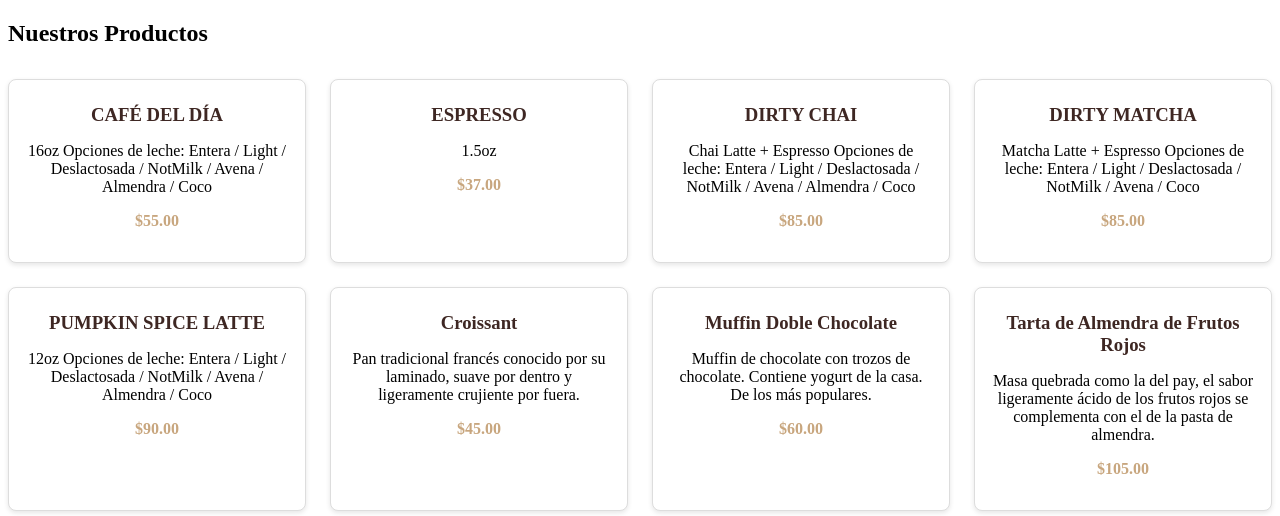
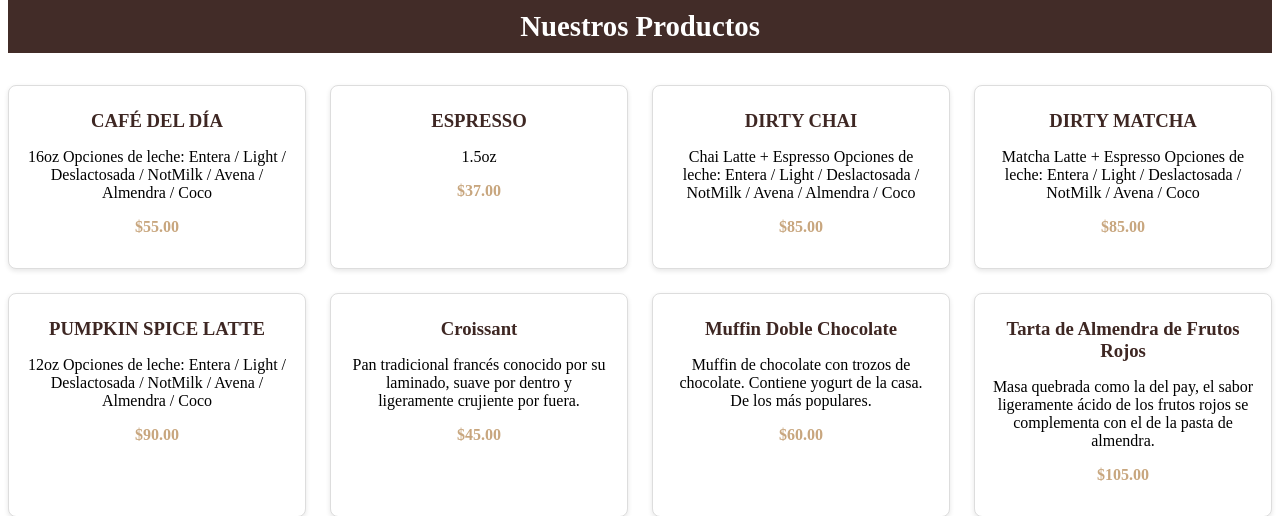
Before and after one commit to DiegooRamirez/PIA_FDW, a Django app: page /menu/ in a window 1280 px wide. Shown: the part 99-615 px from the top of the page. Run offline with Django 5.2, Linux system fonts and the light colour scheme; data comes from the database, SQL or seed files in the repository.

Commit message:
cambios menores

```diff
--- a/piafdw/static/css/menu.css
+++ b/piafdw/static/css/menu.css
@@ -19,6 +19,15 @@ header .container {
 header h1 {
     font-size: 1.8rem;
     color: #fff;
+    margin: 0;
+}
+
+h2 {
+    font-size: 1.8rem;
+    text-align: center;
+    background-color: #422c28;
+    color: white;
+    padding: 10px;
     margin: 0;
 }
 
```
